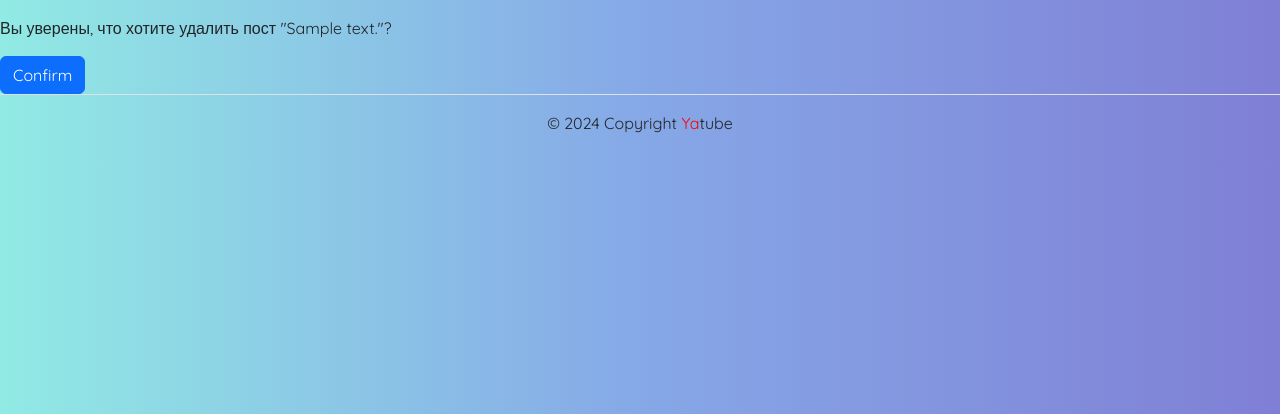
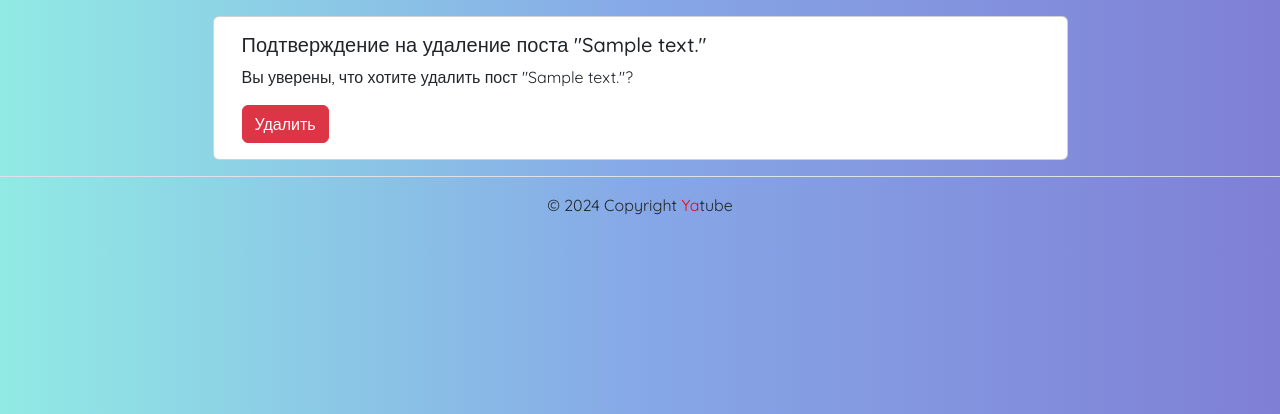
Before and after one commit to bissaliev/hw05_final, a Django app: page /posts/1/delete/ in a window 1280 px wide. Shown: the part 86-500 px from the top of the page. Run offline with Django 3.2, Linux system fonts and the light colour scheme; a user stored in the database is signed in; tables that the repository leaves empty hold one stand-in row (values such as "Sample post"); parts of the project's set-up code (start-up, migrations or seed data) failed here and were passed over; some libraries are stand-ins or nearby versions.

Commit message:
Рефакторинг posts/post_confirm_delete.html

```diff
--- a/yatube/templates/posts/post_confirm_delete.html
+++ b/yatube/templates/posts/post_confirm_delete.html
@@ -1,10 +1,21 @@
 {% extends 'base.html' %}
 {% block title %}{% endblock %}
 {% block content %}
-<form method="post">
-    {% csrf_token %}
-    <p>Вы уверены, что хотите удалить пост "{{ object }}"?</p>
-    {{ form }}
-    <input class="btn btn-primary" type="submit" value="Confirm">
-</form>
+<div class="container">
+  <div class="row justify-content-center">
+    <div class="card w-75 mb-3">
+      <div class="card-body">
+        <h5 class="card-title">Подтверждение на удаление поста "{{ object }}"</h5>
+        <form method="post">
+            <p class="card-text">
+                Вы уверены, что хотите удалить пост "{{ object }}"?
+                {% csrf_token %}
+                {{ form }}
+            </p>
+            <input class="btn btn-danger" type="submit" value="Удалить">
+        </form>
+      </div>
+    </div>
+  </div>
+</div>
 {% endblock %}
```
